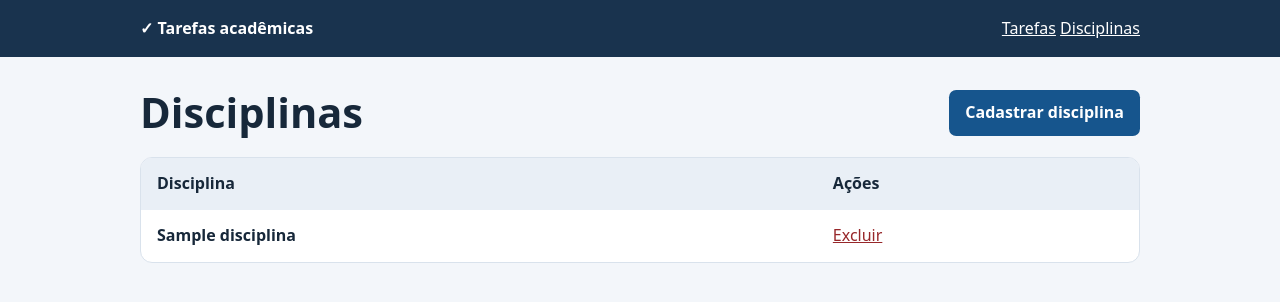
After one commit to matheusArthur/Desenvolvimento-de-Projetos-1, a Flask app: page /disciplinas in a window 1280 px wide. The commit adds this page. Shown: the top 302 px of the page. Run offline with Flask 3, Linux system fonts and the light colour scheme; tables that the repository leaves empty hold one stand-in row (values such as "Sample post").

Commit message:
Atualiza as páginas de tarefas e disciplinas

```diff
--- a/templates/base.html
+++ b/templates/base.html
@@ -8,8 +8,11 @@
 </head>
 <body>
   <header><nav aria-label="Menu principal">
-    <a class="marca" href="{{ url_for('inicio') }}">Tarefas acadêmicas</a>
-    <a href="{{ url_for('nova_disciplina') }}">Cadastrar disciplina</a>
+    <a class="marca" href="{{ url_for('inicio') }}"><span class="marca-icone" aria-hidden="true">✓</span> Tarefas acadêmicas</a>
+    <div class="menu">
+      <a href="{{ url_for('inicio') }}" {% if request.endpoint == 'inicio' %}aria-current="page"{% endif %}>Tarefas</a>
+      <a href="{{ url_for('listar_disciplinas') }}" {% if request.endpoint == 'listar_disciplinas' %}aria-current="page"{% endif %}>Disciplinas</a>
+    </div>
   </nav></header>
   <main>{% block conteudo %}{% endblock %}</main>
 </body>
--- /dev/null
+++ b/templates/disciplinas.html
@@ -0,0 +1,27 @@
+{% extends "base.html" %}
+{% block titulo %}Disciplinas{% endblock %}
+{% block conteudo %}
+<div class="cabecalho"><h1>Disciplinas</h1>
+  <a class="botao" href="{{ url_for('nova_disciplina') }}">Cadastrar disciplina</a>
+</div>
+{% if disciplinas %}
+<div class="tabela">
+  <table>
+    <thead><tr><th scope="col">Disciplina</th><th scope="col">Ações</th></tr></thead>
+    <tbody>
+      {% for disciplina in disciplinas %}
+      <tr>
+        <th scope="row">{{ disciplina.nome }}</th>
+        <td><a class="perigo" href="{{ url_for('excluir_disciplina', disciplina_id=disciplina.id) }}">Excluir</a></td>
+      </tr>
+      {% endfor %}
+    </tbody>
+  </table>
+</div>
+{% else %}
+<div class="painel vazio">
+  <span class="vazio-icone" aria-hidden="true">+</span>
+  <p>Nenhuma disciplina cadastrada.</p>
+</div>
+{% endif %}
+{% endblock %}
--- a/templates/lista.html
+++ b/templates/lista.html
@@ -22,6 +22,9 @@
 </table>
 </div>
 {% else %}
-<p class="painel">Nenhuma tarefa cadastrada. Clique em <strong>Nova tarefa</strong> para começar.</p>
+<div class="painel vazio">
+  <span class="vazio-icone" aria-hidden="true">✓</span>
+  <p>Nenhuma tarefa cadastrada.</p>
+</div>
 {% endif %}
 {% endblock %}
```
Also changed, not shown: templates/excluir_disciplina.html (added, +22 -0 lines).
